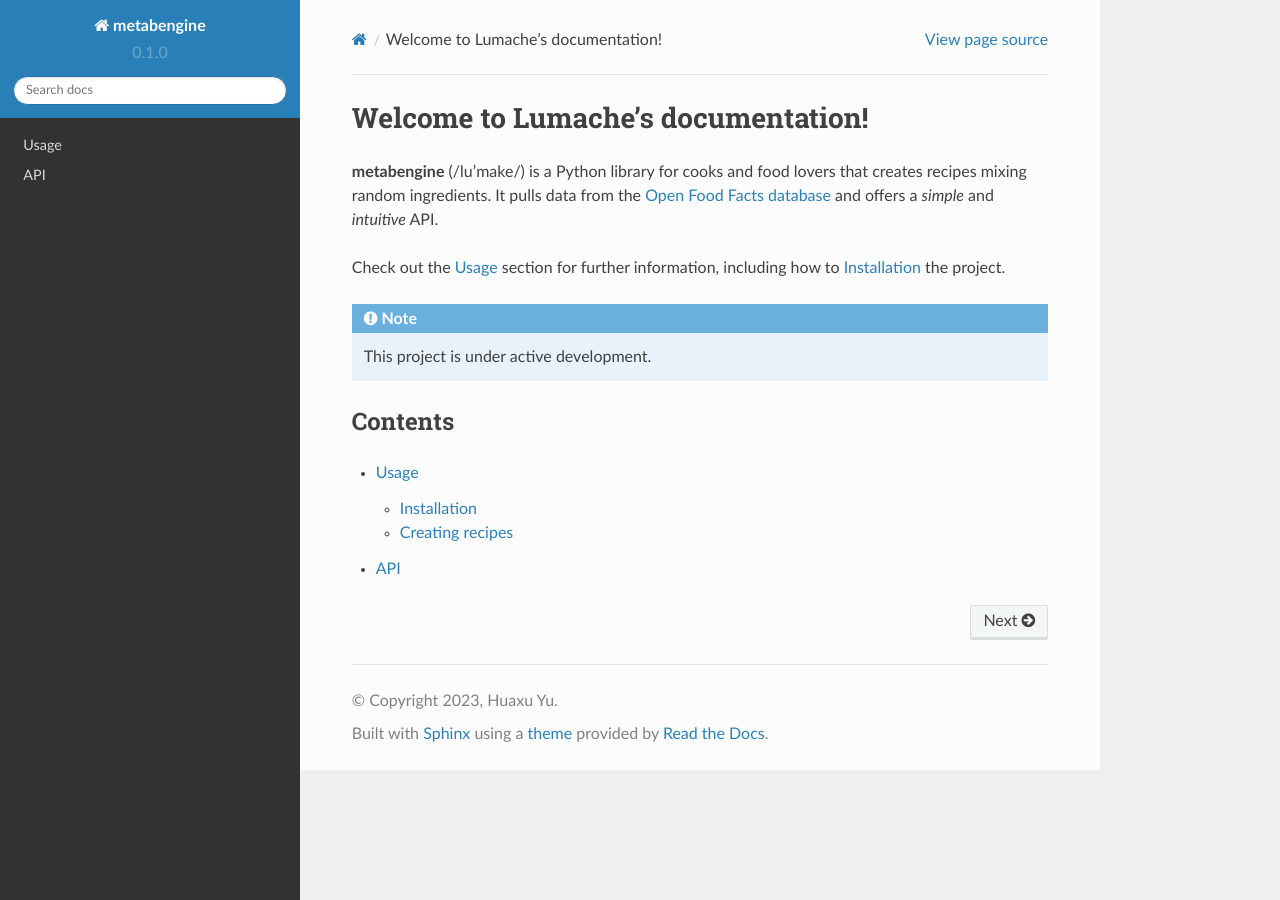
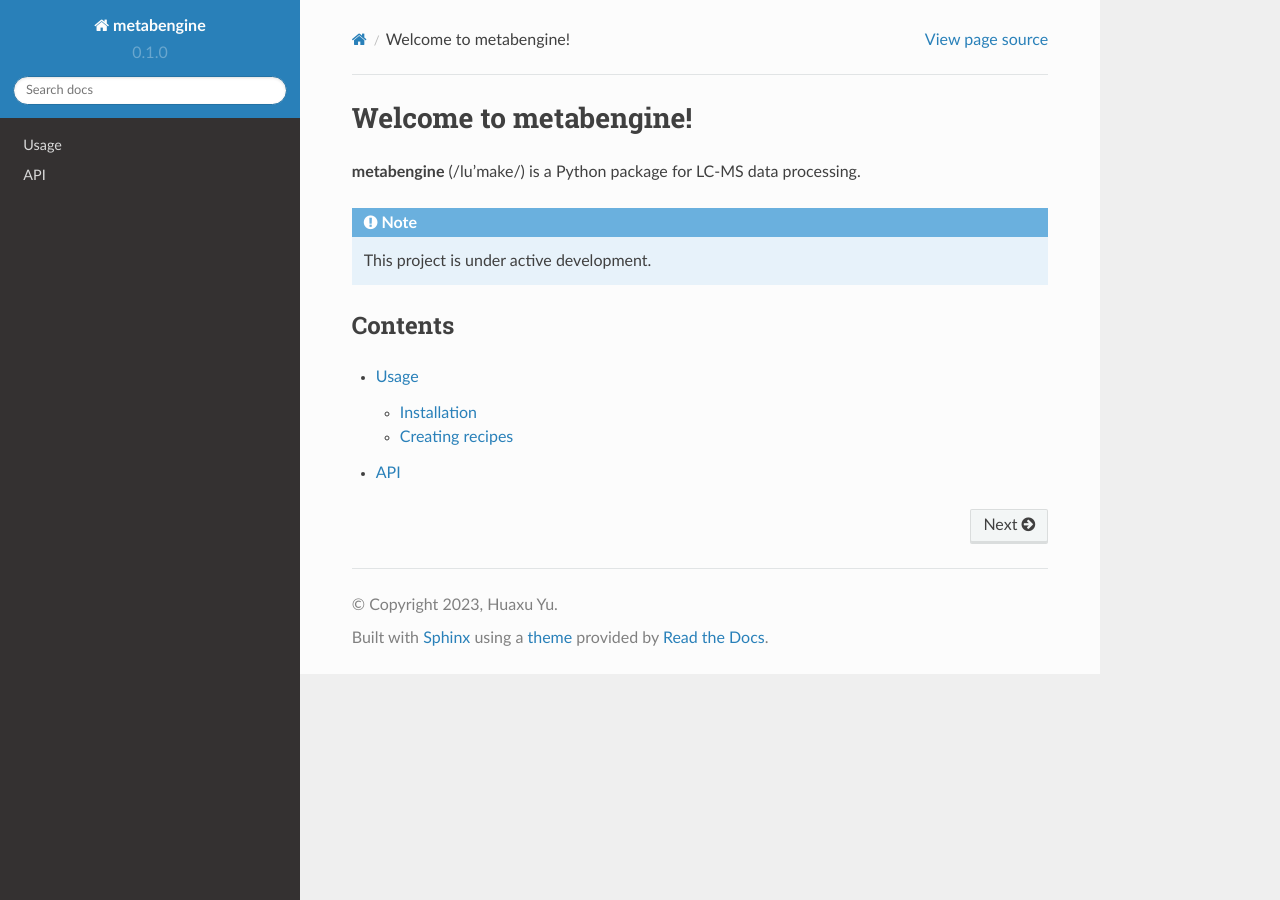
Before and after one commit to FanzhouKong/metabengine, a Sphinx documentation site: the page built from docs/source/index.rst, in a window 1280 px wide. Built offline with Sphinx 7.4.7 and the Read the Docs theme 2.0.0, drawn with Linux system fonts in a browser that asks for light colours.

Commit message:
Update index.rst

```diff
--- a/docs/source/index.rst
+++ b/docs/source/index.rst
@@ -1,13 +1,7 @@
-Welcome to Lumache's documentation!
+Welcome to metabengine!
 ===================================
 
-**metabengine** (/lu'make/) is a Python library for cooks and food lovers
-that creates recipes mixing random ingredients.
-It pulls data from the `Open Food Facts database <https://world.openfoodfacts.org/>`_
-and offers a *simple* and *intuitive* API.
-
-Check out the :doc:`usage` section for further information, including
-how to :ref:`installation` the project.
+**metabengine** (/lu'make/) is a Python package for LC-MS data processing.
 
 .. note::
 
```
